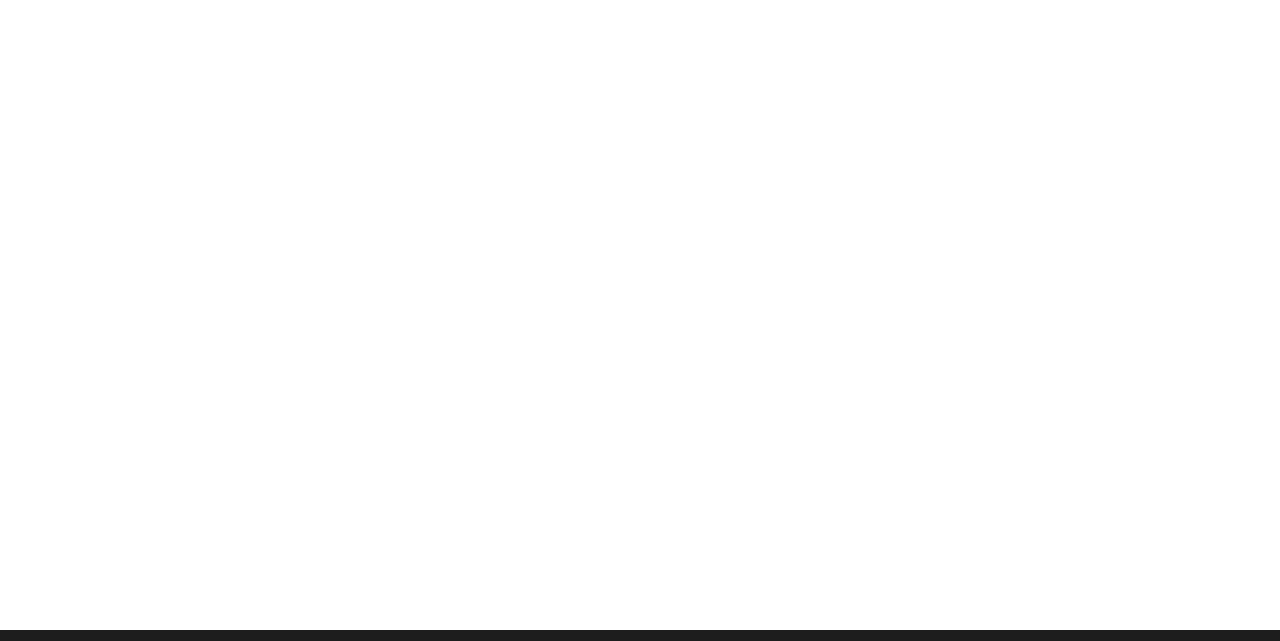
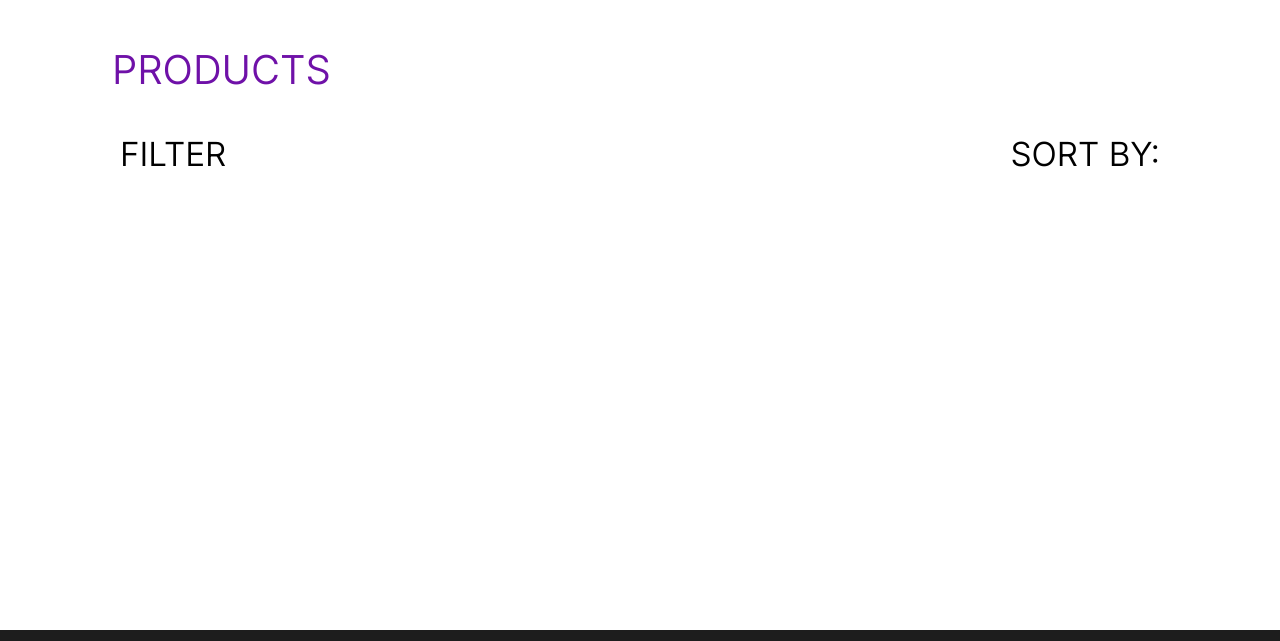
Before and after one commit to Potatochip-mj/website-A3, a plain HTML site: page products-index.html in a window 1280 px wide. Shown: the part 82-723 px from the top of the page. Drawn offline with Linux system fonts and the light colour scheme; a web font is replaced by a local one.

Commit message:
start on products page

```diff
--- a/products-index.html
+++ b/products-index.html
@@ -25,8 +25,18 @@
         </div>
     </nav>
 
+    <div class="title">
+        <h2 class="h2--dark-purple">PRODUCTS</h2>
+    </div>
 
-
+    <div class="filter-bar cluster">
+        <div class="filter-bar-filter">
+            <h3>FILTER</h3>
+        </div>
+        <div class="filter-bar-sort">
+            <h3>SORT BY:</h3>
+        </div>
+    </div>
 
     <footer>
         <div class="footer__items cluster">
--- a/products-styles.css
+++ b/products-styles.css
@@ -1,2 +1,19 @@
+@import url("universal-styles.css");
 
-@import url("universal-styles.css");
+.title{
+    margin-top: 2rem;
+    padding-left: 7rem;
+}
+
+.filter-bar{
+    flex-direction: row;
+    margin: 2rem 0 auto 0;
+}
+
+.filter-bar > :nth-child(1){
+    padding-left: 7rem;
+}
+
+.filter-bar >:nth-last-child(1){
+    padding-right: 7rem;
+}
```
